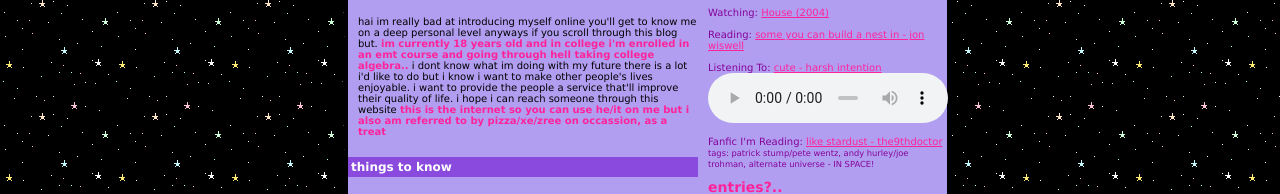
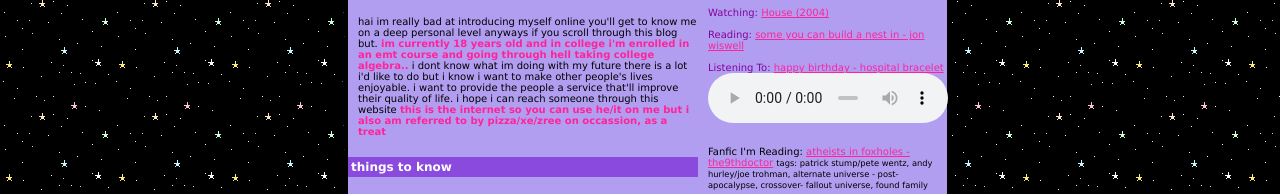
Before and after one commit to pizzaspacecat/holdmelikeagrudge, a plain HTML site: page index.html in a window 1280 px wide. Shown: the part 877-1071 px from the top of the page. Drawn offline with Linux system fonts and the light colour scheme; grey boxes are pictures that could not be loaded.

Commit message:
Update index.html

```diff
--- a/index.html
+++ b/index.html
@@ -63,12 +63,13 @@ however if there is a sudden spark!! i will pursue a romantic relationship!!! ar
             <u>some you can build a nest in - jon wiswell</u>
          <br> </br>
             Listening To:
-           <u>cute - harsh intention</u>
+           <u>happy birthday - hospital bracelet</u>
             <audio controls id="audio-width-sm">
-            <source src="https://files.catbox.moe/2vrxom.mp4" type="audio/mp4">
+ <source src="https://files.catbox.moe/6yndjx.mp4" type="audio/mp4">
         </audio>
         <br></br>
-        Fanfic I'm Reading: <u>like stardust - the9thdoctor</u> <small>tags: patrick stump/pete wentz, andy hurley/joe trohman, alternate universe - IN SPACE!</small>
+<p>
+ Fanfic I'm Reading: <u>atheists in foxholes - the9thdoctor</u> <small>tags: patrick stump/pete wentz, andy hurley/joe trohman, alternate universe - post-apocalypse, crossover- fallout universe, found family</small>
           </p>
           <div class="subtitle">entries?..<img src="https://xyz.crd.co/assets/images/gallery20/71d76ec2.gif?v=de6feabd"> </a></div>
           <p> <a href="ram.html">this my personal web diary i write every little thought that i dont think belongs on my twitter or my best friends dms</a></p>
```
